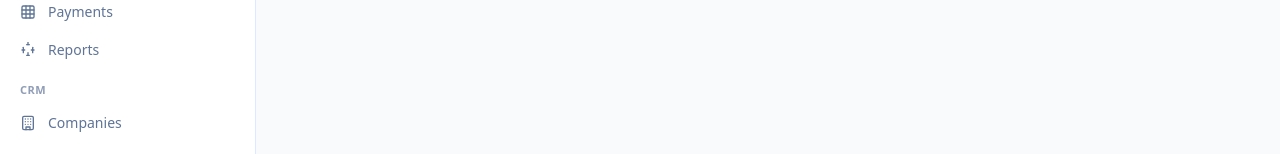
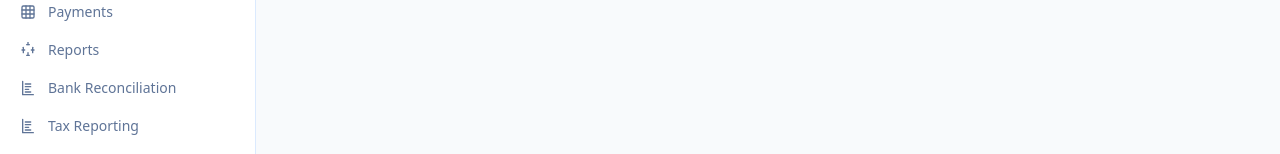
Before and after one commit to wahajasghar24/nexlane-software, a Next.js app: page /dashboard in a window 1280 px wide. Shown: the part 646-800 px from the top of the page. Built offline with nearby package versions, Linux system fonts and the light colour scheme; no server answers.

Commit message:
feat(nav): add bank-reconciliation, tax, payroll, approvals to sidebar + mobile-nav

```diff
--- a/messages/ar.json
+++ b/messages/ar.json
@@ -82,6 +82,10 @@
     "enterprise_suite": "حزمة المؤسسات",
     "sales_inventory": "المبيعات والمخزون",
     "tools": "الأدوات",
-    "hr": " الموارد البشرية"
+    "hr": " الموارد البشرية",
+    "bank_reconciliation": "تسوية البنك",
+    "tax_reporting": "التقارير الضريبية",
+    "payroll": "كشوف الرواتب",
+    "approvals": "الموافقات"
   }
 }
--- a/messages/en.json
+++ b/messages/en.json
@@ -83,6 +83,10 @@
     "enterprise_suite": "Enterprise Suite",
     "sales_inventory": "Sales & Inventory",
     "tools": "Tools",
-    "hr": "HR"
+    "hr": "HR",
+    "bank_reconciliation": "Bank Reconciliation",
+    "tax_reporting": "Tax Reporting",
+    "payroll": "Payroll",
+    "approvals": "Approvals"
   }
 }
--- a/src/shared/layouts/sidebar.tsx
+++ b/src/shared/layouts/sidebar.tsx
@@ -47,6 +47,8 @@ const accountingItems = [
   { labelKey: 'invoices', href: '/accounting/invoices', icon: svg.projects },
   { labelKey: 'payments', href: '/accounting/payments', icon: svg.spreadsheet },
   { labelKey: 'reports', href: '/accounting/reports', icon: svg.timeline },
+  { labelKey: 'bank_reconciliation', href: '/accounting/bank-reconciliation', icon: svg.accounting },
+  { labelKey: 'tax_reporting', href: '/accounting/tax', icon: svg.accounting },
 ]
 
 const crmItems = [
@@ -67,6 +69,8 @@ const salesItems = [
 const hrItems = [
   { labelKey: 'attendance', href: '/hr/attendance', icon: svg.workLogs },
   { labelKey: 'time_off', href: '/hr/time-off', icon: svg.tasks },
+  { labelKey: 'payroll', href: '/payroll', icon: svg.accounting },
+  { labelKey: 'approvals', href: '/workflow', icon: svg.tasks },
 ]
 
 function NavLink({ href, icon, label }: { href: string; icon: React.ReactNode; label: string }) {
```
